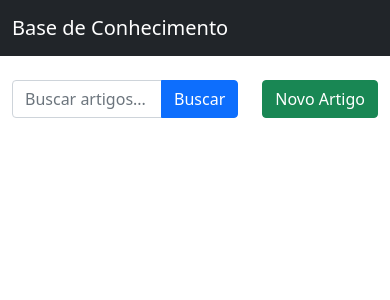
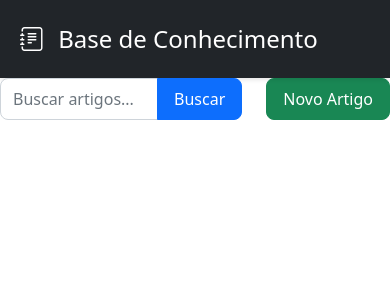
Before and after one commit to oliveira0147/base-conhecimento, a Flask app: page / in a window 390 px wide. Shown: the top 300 px of the page. Run offline with Flask 3, Linux system fonts and the light colour scheme.

Commit message:
feat: melhora layout base com novo estilo e responsividade

```diff
--- a/app/templates/base.html
+++ b/app/templates/base.html
@@ -4,17 +4,116 @@
     <meta charset="UTF-8">
     <meta name="viewport" content="width=device-width, initial-scale=1.0">
     <title>Base de Conhecimento</title>
+    <!-- Bootstrap CSS -->
     <link href="https://cdn.jsdelivr.net/npm/bootstrap@5.1.3/dist/css/bootstrap.min.css" rel="stylesheet">
+    <!-- Bootstrap Icons -->
+    <link rel="stylesheet" href="https://cdn.jsdelivr.net/npm/bootstrap-icons@1.11.1/font/bootstrap-icons.css">
+    <style>
+        .article-content {
+            line-height: 1.8;
+            font-size: 1.1rem;
+        }
+
+        .badge {
+            font-size: 0.9rem;
+            padding: 0.5em 1em;
+        }
+
+        .breadcrumb {
+            background-color: #f8f9fa;
+            padding: 0.75rem 1rem;
+            border-radius: 0.25rem;
+        }
+
+        .card {
+            border: none;
+            border-radius: 10px;
+        }
+
+        .card-body {
+            padding: 2rem;
+        }
+
+        .btn {
+            padding: 0.5rem 1rem;
+        }
+
+        .btn i {
+            margin-right: 0.5rem;
+        }
+
+        /* Efeito hover nos cards */
+        .hover-card {
+            transition: transform 0.2s ease-in-out;
+        }
+
+        .hover-card:hover {
+            transform: translateY(-5px);
+        }
+
+        /* Navbar melhorada */
+        .navbar {
+            padding: 1rem 0;
+            box-shadow: 0 2px 4px rgba(0,0,0,.1);
+        }
+
+        .navbar-brand {
+            font-size: 1.5rem;
+            font-weight: 500;
+        }
+
+        .navbar-brand i {
+            margin-right: 0.5rem;
+        }
+
+        /* Melhorias gerais */
+        .container {
+            max-width: 1200px;
+        }
+
+        .card {
+            border: none;
+            border-radius: 10px;
+            transition: all 0.3s ease;
+        }
+
+        .card:hover {
+            box-shadow: 0 5px 15px rgba(0,0,0,.1) !important;
+        }
+
+        .form-control {
+            border-radius: 8px;
+        }
+
+        .btn {
+            border-radius: 8px;
+        }
+
+        /* Responsividade */
+        @media (max-width: 768px) {
+            .container {
+                padding-left: 20px;
+                padding-right: 20px;
+            }
+
+            .display-4 {
+                font-size: 2.5rem;
+            }
+        }
+    </style>
 </head>
 <body>
     <nav class="navbar navbar-expand-lg navbar-dark bg-dark">
         <div class="container">
-            <a class="navbar-brand" href="{{ url_for('main.index') }}">Base de Conhecimento</a>
+            <a class="navbar-brand" href="{{ url_for('main.index') }}">
+                <i class="bi bi-journal-text"></i> Base de Conhecimento
+            </a>
         </div>
     </nav>
 
-    <div class="container mt-4">
-        {% block content %}{% endblock %}
-    </div>
+    {% block content %}{% endblock %}
+
+    <!-- Bootstrap JS Bundle with Popper -->
+    <script src="https://cdn.jsdelivr.net/npm/bootstrap@5.1.3/dist/js/bootstrap.bundle.min.js"></script>
 </body>
 </html>
```
